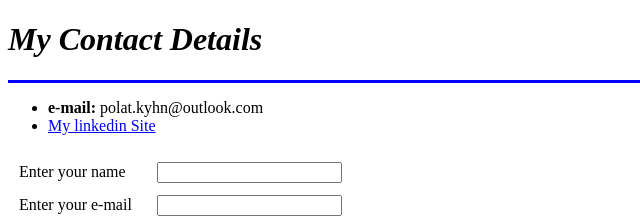
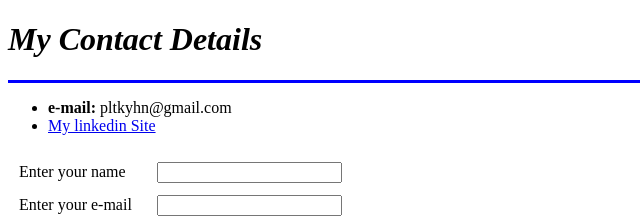
Before and after one commit to polatkayhan/cv, a plain HTML site: page contact me.html in a window 1280 px wide. Shown: the top 224 px of the page, 0-640 px from the left. Drawn offline with Linux system fonts and the light colour scheme.

Commit message:
Update contact me.html

```diff
--- a/contact me.html
+++ b/contact me.html
@@ -11,7 +11,7 @@
     <h1><em> My Contact Details </em> </h1>
     <hr size="3" noshade color="blue">
     <ul>
-        <li><strong>e-mail: </strong> polat.kyhn@outlook.com</li>
+        <li><strong>e-mail: </strong> pltkyhn@gmail.com</li>
         <li><a href="https://tr.linkedin.com/in/polat-kayhan-a4b921212">My linkedin Site</a></li>
     </ul>
     <form action="mailto:polat.kyhn@outlook.com" method="post"enctype="text/plain" >
```
